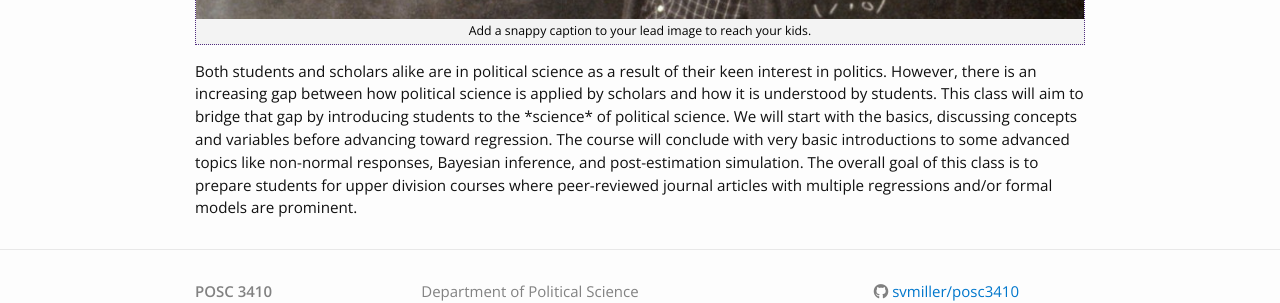
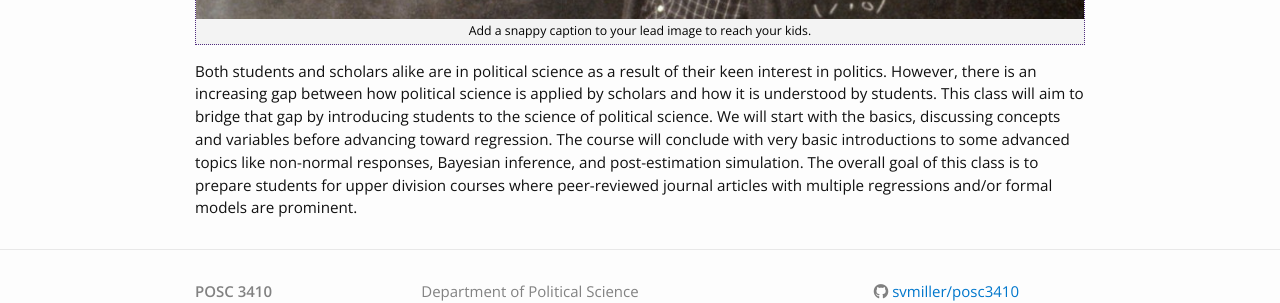
Before and after one commit to svmiller/posc3410, a Jekyll site: the page built from index.html, in a window 1280 px wide. Shown: the part 437-740 px from the top of the page. Built offline with Jekyll 4.4.1, drawn with Linux system fonts in a browser that asks for light colours; nearby versions of some CDN libraries.

Commit message:
forgot about this. still tentative.

```diff
--- a/_config.yml
+++ b/_config.yml
@@ -2,7 +2,7 @@
 title: POSC 3410
 subtitle: Quantitative Methods in Political Science
 email: svmille@clemson.edu
-description: "Both students and scholars alike are in political science as a result of their keen interest in politics. However, there is an increasing gap between how political science is applied by scholars and how it is understood by students. This class will aim to bridge that gap by introducing students to the *science* of political science. We will start with the basics, discussing concepts and variables before advancing toward regression. The course will conclude with very basic introductions to some advanced topics like non-normal responses, Bayesian inference, and post-estimation simulation. The overall goal of this class is to prepare students for upper division courses where peer-reviewed journal articles with multiple regressions and/or formal models are prominent."
+description: "Both students and scholars alike are in political science as a result of their keen interest in politics. However, there is an increasing gap between how political science is applied by scholars and how it is understood by students. This class will aim to bridge that gap by introducing students to the science of political science. We will start with the basics, discussing concepts and variables before advancing toward regression. The course will conclude with very basic introductions to some advanced topics like non-normal responses, Bayesian inference, and post-estimation simulation. The overall goal of this class is to prepare students for upper division courses where peer-reviewed journal articles with multiple regressions and/or formal models are prominent."
 
 baseurl: "" # the subpath of your site, e.g. /blog/
 url: "http://posc3410.svmiller.com" # the base hostname & protocol for your site
```
